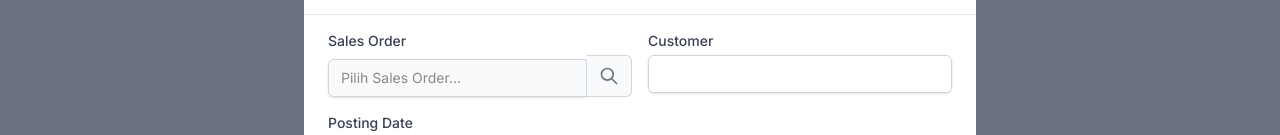
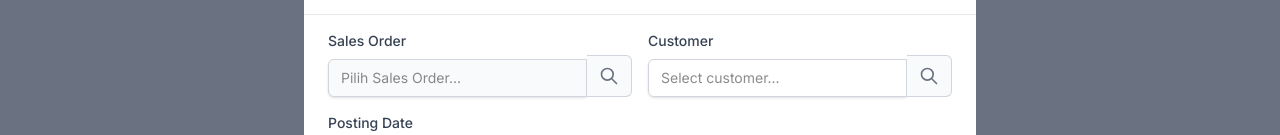
Before and after one commit to dhe2en832/erp-next-system, a Next.js app: page /delivery-note in a window 1280 px wide. Both pictures are taken after a click on the button "New Delivery Note". Shown: the part 165-300 px from the top of the page. Built offline with nearby package versions, Linux system fonts and the light colour scheme.

Commit message:
20260205_2006

```diff
--- a/app/components/SalesOrderDialog.tsx
+++ b/app/components/SalesOrderDialog.tsx
@@ -25,9 +25,10 @@ interface SalesOrderDialogProps {
   onClose: () => void;
   onSelect: (salesOrder: SalesOrder) => void;
   selectedCompany: string;
+  customerFilter?: string;
 }
 
-export default function SalesOrderDialog({ isOpen, onClose, onSelect, selectedCompany }: SalesOrderDialogProps) {
+export default function SalesOrderDialog({ isOpen, onClose, onSelect, selectedCompany, customerFilter }: SalesOrderDialogProps) {
   const [salesOrders, setSalesOrders] = useState<SalesOrder[]>([]);
   const [loading, setLoading] = useState(false);
   const [searchTerm, setSearchTerm] = useState('');
@@ -269,7 +270,7 @@ export default function SalesOrderDialog({ isOpen, onClose, onSelect, selectedCo
     } finally {
       setLoading(false);
     }
-  }, [selectedCompany, searchTerm]);
+  }, [selectedCompany, searchTerm, customerFilter]);
 
   useEffect(() => {
     if (isOpen && selectedCompany) {
@@ -292,10 +293,17 @@ export default function SalesOrderDialog({ isOpen, onClose, onSelect, selectedCo
     }
   }, [isOpen]);
 
-  const filteredOrders = salesOrders.filter(order =>
-    order.name.toLowerCase().includes(searchTerm.toLowerCase()) ||
-    order.customer.toLowerCase().includes(searchTerm.toLowerCase())
-  );
+  const filteredOrders = salesOrders.filter(order => {
+    const matchesSearch = searchTerm === '' ||
+      order.name.toLowerCase().includes(searchTerm.toLowerCase()) ||
+      order.customer.toLowerCase().includes(searchTerm.toLowerCase()) ||
+      order.customer_name.toLowerCase().includes(searchTerm.toLowerCase());
+
+    const matchesCustomer = !customerFilter ||
+      order.customer === customerFilter;
+
+    return matchesSearch && matchesCustomer;
+  });
 
   const handleSelect = () => {
     if (selectedOrder) {
--- a/app/delivery-note/page.tsx
+++ b/app/delivery-note/page.tsx
@@ -2,6 +2,7 @@
 
 import { useState, useEffect, useCallback } from 'react';
 import SalesOrderDialog from '../components/SalesOrderDialog';
+import CustomerDialog from '../components/CustomerDialog';
 import LoadingSpinner from '../components/LoadingSpinner';
 import Pagination from '../components/Pagination';
 
@@ -64,6 +65,7 @@ export default function DeliveryNotePage() {
   const [formLoading, setFormLoading] = useState(false);
   const [error, setError] = useState('');
   const [showSalesOrderDialog, setShowSalesOrderDialog] = useState(false);
+  const [showCustomerDialog, setShowCustomerDialog] = useState(false);
   const [successMessage, setSuccessMessage] = useState('');
 
   // Pagination states
@@ -470,6 +472,17 @@ export default function DeliveryNotePage() {
     setSuccessMessage(''); // Clear success message when opening new form
   };
 
+  // Handle customer selection
+  const handleCustomerSelect = (customer: { name: string; customer_name: string }) => {
+    setFormData(prev => ({
+      ...prev,
+      customer: customer.name,
+      customer_name: customer.customer_name
+    }));
+    setShowCustomerDialog(false);
+    setError('');
+  };
+
   if (loading) {
     return <LoadingSpinner message="Loading Delivery Notes..." />;
   }
@@ -787,13 +800,25 @@ export default function DeliveryNotePage() {
                     <label className="block text-sm font-medium text-gray-700">
                       Customer
                     </label>
-                    <input
-                      type="text"
-                      value={formData.customer_name || formData.customer}
-                      onChange={(e) => setFormData({ ...formData, customer: e.target.value })}
-                      className="mt-1 block w-full border border-gray-300 rounded-md shadow-sm py-2 px-3 focus:outline-none focus:ring-indigo-500 focus:border-indigo-500 sm:text-sm"
-                      required
-                    />
+                    <div className="flex mt-1">
+                      <input
+                        type="text"
+                        value={formData.customer_name || formData.customer}
+                        onChange={(e) => setFormData({ ...formData, customer: e.target.value })}
+                        className="mt-1 block w-full border border-gray-300 rounded-l-md shadow-sm py-2 px-3 focus:outline-none focus:ring-indigo-500 focus:border-indigo-500 sm:text-sm"
+                        placeholder="Select customer..."
+                        readOnly
+                      />
+                      <button
+                        type="button"
+                        onClick={() => setShowCustomerDialog(true)}
+                        className="px-3 py-2 border border-l-0 border-gray-300 rounded-r-md bg-gray-50 text-gray-500 hover:bg-gray-100 focus:outline-none focus:ring-1 focus:ring-indigo-500 focus:border-indigo-500"
+                      >
+                        <svg className="h-5 w-5" fill="none" viewBox="0 0 24 24" stroke="currentColor">
+                          <path strokeLinecap="round" strokeLinejoin="round" strokeWidth={2} d="M21 21l-6-6m2-5a7 7 0 11-14 0 7 7 0 0114 0z" />
+                        </svg>
+                      </button>
+                    </div>
                   </div>
                   <div>
                     <label className="block text-sm font-medium text-gray-700">
@@ -988,6 +1013,14 @@ export default function DeliveryNotePage() {
         onClose={() => setShowSalesOrderDialog(false)}
         onSelect={handleSalesOrderSelect}
         selectedCompany={selectedCompany}
+        customerFilter={formData.customer}
+      />
+
+      {/* Customer Dialog */}
+      <CustomerDialog
+        isOpen={showCustomerDialog}
+        onClose={() => setShowCustomerDialog(false)}
+        onSelect={handleCustomerSelect}
       />
     </div>
   );
```
